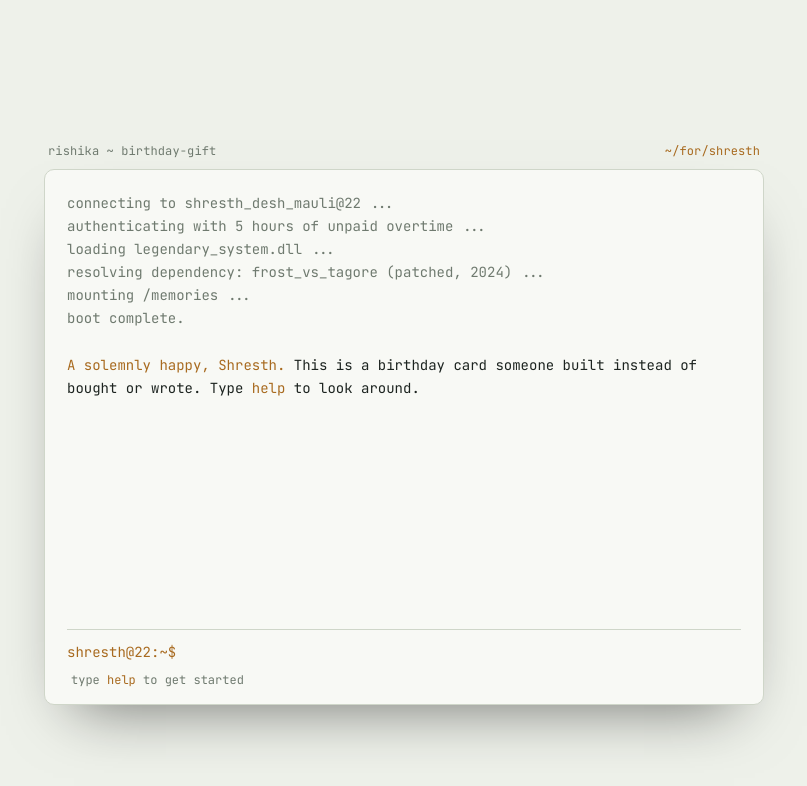
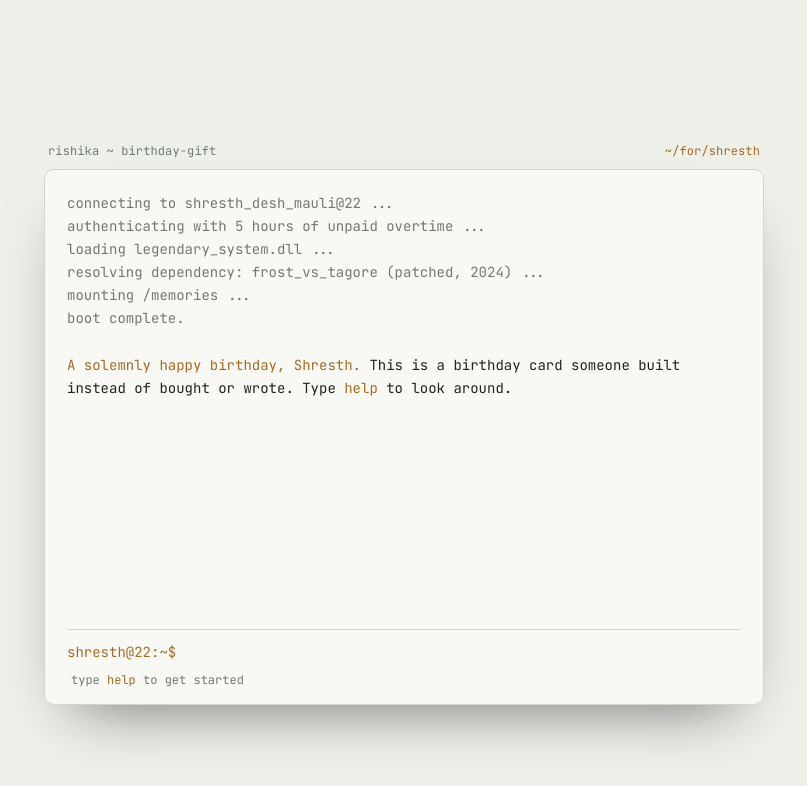
Before and after one commit to RisaMand/birthday-diaries, a website: page public/index.html in a window 1280 px wide. Shown: the whole page, without its empty margins (236-1043 px from the left). Drawn offline with Linux system fonts and the light colour scheme.

Commit message:
Oops, noticed the slip, fixdd it

```diff
--- a/public/index.html
+++ b/public/index.html
@@ -159,7 +159,7 @@ function typeBoot() {
     setTimeout(typeBoot, 260);
   } else {
     addLine('&nbsp;');
-    addLine('<span class="accent">A solemnly happy, Shresth.</span> This is a birthday card someone built instead of bought or wrote. Type <span class="accent">help</span> to look around.', 'out');
+    addLine('<span class="accent">A solemnly happy birthday, Shresth.</span> This is a birthday card someone built instead of bought or wrote. Type <span class="accent">help</span> to look around.', 'out');
     addLine('&nbsp;');
     input.focus();
   }
```
